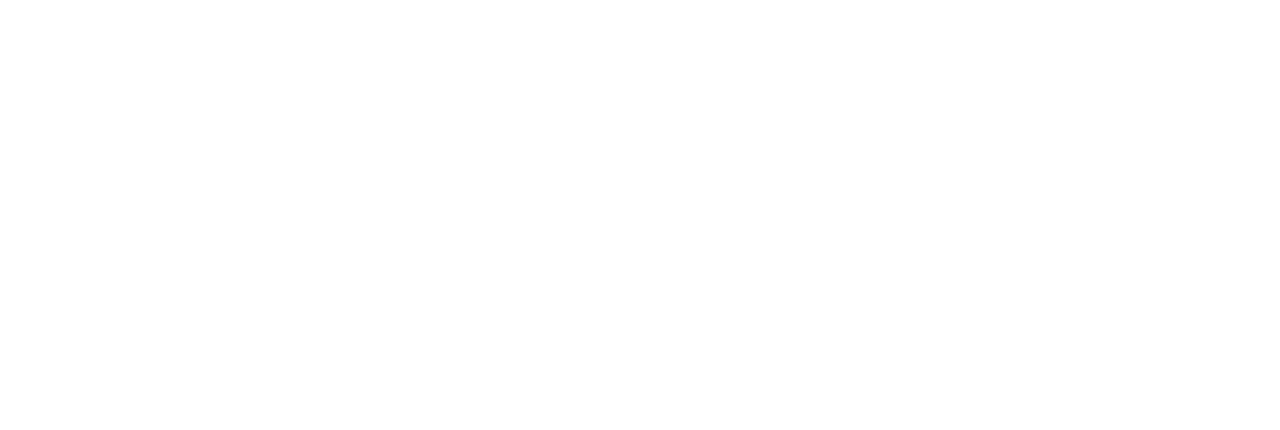
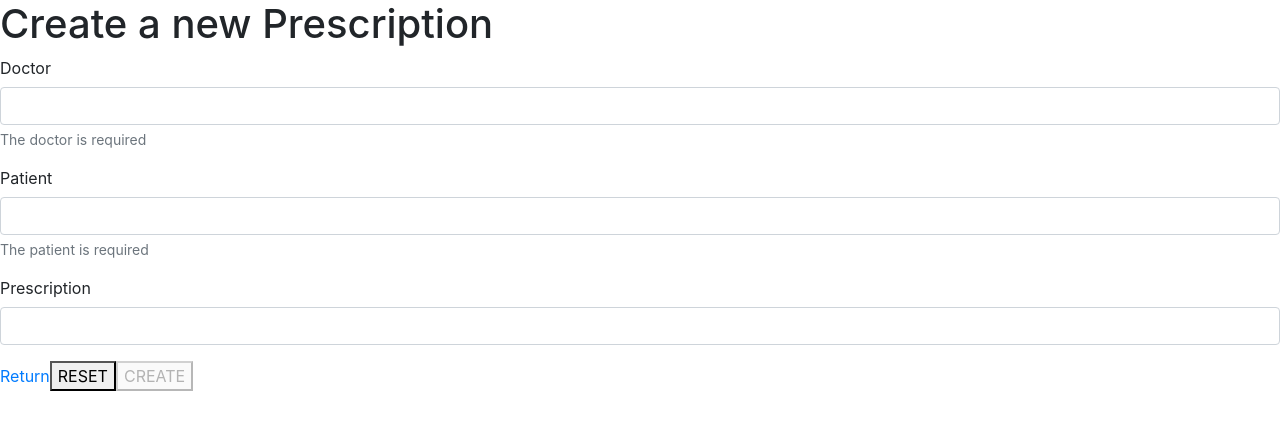
Before and after one commit to pfcouto/DAE-Project-MelodicHeartBeats-Frontend, a Nuxt app: page /prescriptions/create in a window 1280 px wide. Before the commit this address had no page. Shown: the top 430 px of the page. Built offline with nearby package versions, Linux system fonts and the light colour scheme.

Commit message:
create and list prescriptions

```diff
--- a/pages/doctors/create.vue
+++ b/pages/doctors/create.vue
@@ -29,7 +29,7 @@
         required
         placeholder="Enter your name"
       />
-      <!-- <b-form-datepicker id="birthDate" v-model="birthDate"></b-form-datepicker> -->
+       <b-form-datepicker id="birthDate" v-model="birthDate"></b-form-datepicker>
 
       <b-input
         ref="email"
@@ -37,8 +37,7 @@
         :state="isEmailValid"
         required
         pattern=".+@my.ipleiria.pt"
-        placeholder="Enter
-your e-mail"
+        placeholder="Enter your e-mail"
       />
       <b-input
         ref="phoneNumber"
--- a/pages/doctors/index.vue
+++ b/pages/doctors/index.vue
@@ -27,7 +27,7 @@
 export default {
   data() {
     return {
-      fields: ['username', 'name', 'email', 'phoneNumber', 'office'],
+      fields: ['username', 'name', 'email','birthDate', 'phoneNumber', 'office'],
       doctors: []
     }
   },
--- a/pages/index.vue
+++ b/pages/index.vue
@@ -10,6 +10,9 @@
     <nuxt-link to="/patients" class="btn btn-link">
       <b-button variant="danger"> Patients </b-button>
     </nuxt-link>
+    <nuxt-link to="/prescriptions" class="btn btn-link">
+      <b-button variant="warning"> Prescriptions </b-button>
+    </nuxt-link>
     <!-- <script src="https://unpkg.com/vee-validate@next"></script> -->
   </b-container>
 </template>
--- /dev/null
+++ b/pages/prescriptions/create.vue
@@ -0,0 +1,104 @@
+<template>
+  <div>
+    <h1>Create a new Prescription</h1>
+    <form :disabled="!isFormValid" @submit.prevent="create">
+      <b-form-group
+        id="doctor"
+        label="Doctor"
+        description="The doctor is required"
+        :invalid-feedback="invalidDoctorFeedback"
+        :state="isDoctorValid"
+      >
+        <b-input
+          id="patient"
+          v-model.trim="prescription.doctor"
+          :state="isDoctorValid"
+          trim
+        ></b-input>
+      </b-form-group>
+      <b-form-group
+        id="patient"
+        label="Patient"
+        description="The patient is required"
+        :invalid-feedback="invalidPatientFeedback"
+        :state="isPatientValid"
+      >
+        <b-input
+          id="patient"
+          v-model.trim="prescription.patient"
+          :state="isPatientValid"
+          trim
+        ></b-input>
+      </b-form-group>
+      <b-form-group
+        id="description"
+        label="Prescription"
+      >
+        <b-input
+          id="description"
+          v-model.trim="prescription.description"
+          trim
+        ></b-input>
+      </b-form-group>
+
+      <p v-show="errorMsg" class="text-danger">{{ errorMsg }}</p>
+      <nuxt-link to="/prescriptions">Return</nuxt-link>
+      <button type="reset" @click="reset">RESET</button>
+      <button :disabled="!isFormValid" @click.prevent="create">CREATE</button>
+    </form>
+  </div>
+</template>
+<script>
+export default {
+  data() {
+    return {
+      prescription: {
+        doctor: null,
+        patient: null,
+        description: null,
+        errorMsg: false
+      }
+
+    }
+  },
+
+  computed: {
+    invalidDoctorFeedback() {
+      return 'Doctor invalid! Maybe xxx'
+    },
+    invalidPatientFeedback() {
+      return 'Patient invalid! Maybe xxx'
+    },
+    isDoctorValid() {
+      return (this.prescription.doctor && this.prescription.doctor.length > 0);
+    },
+    isPatientValid() {
+      return (this.prescription.patient && this.prescription.patient.length > 0);
+    },
+    isFormValid() {
+      if (!this.isDoctorValid) {
+        return false
+      }
+      if (!this.isPatientValid) {
+        return false
+      }
+      return true
+    }
+  },
+  methods: {
+    reset() {
+      this.errorMsg = false
+    },
+    create() {
+      this.$axios
+        .$post('/api/prescriptions', this.prescription)
+        .then(() => {
+          this.$router.push('/prescriptions')
+        })
+        .catch((error) => {
+          this.errorMsg = error.response.data
+        })
+    }
+  }
+}
+</script>
--- /dev/null
+++ b/pages/prescriptions/index.vue
@@ -0,0 +1,35 @@
+<template>
+  <div>
+    <b-container>
+      <b-table striped over :items="prescriptions" :fields="fields">
+        <template #cell(actions)="row">
+          <nuxt-link class="btn btn-link" :to="`/prescriptions/${row.item.id}`">
+            Details
+          </nuxt-link>
+        </template>
+      </b-table>
+      <nuxt-link to="/">
+        <b-button variant="danger"> Back </b-button>
+      </nuxt-link>
+      <nuxt-link to="prescriptions/create" style="float: right">
+        <b-button variant="success"> Create New Prescription </b-button>
+      </nuxt-link>
+    </b-container>
+  </div>
+</template>
+<script>
+export default {
+  data() {
+    return {
+      fields: ['id', 'doctor', 'patient', 'description'],
+      prescriptions: []
+    }
+  },
+  created() {
+    this.$axios.$get('/api/prescriptions/').then((prescriptions) => {
+      this.prescriptions = prescriptions
+    })
+  }
+}
+</script>
+<style></style>
```
Also changed, not shown: pages/prescriptions/_username/index.vue (added).
